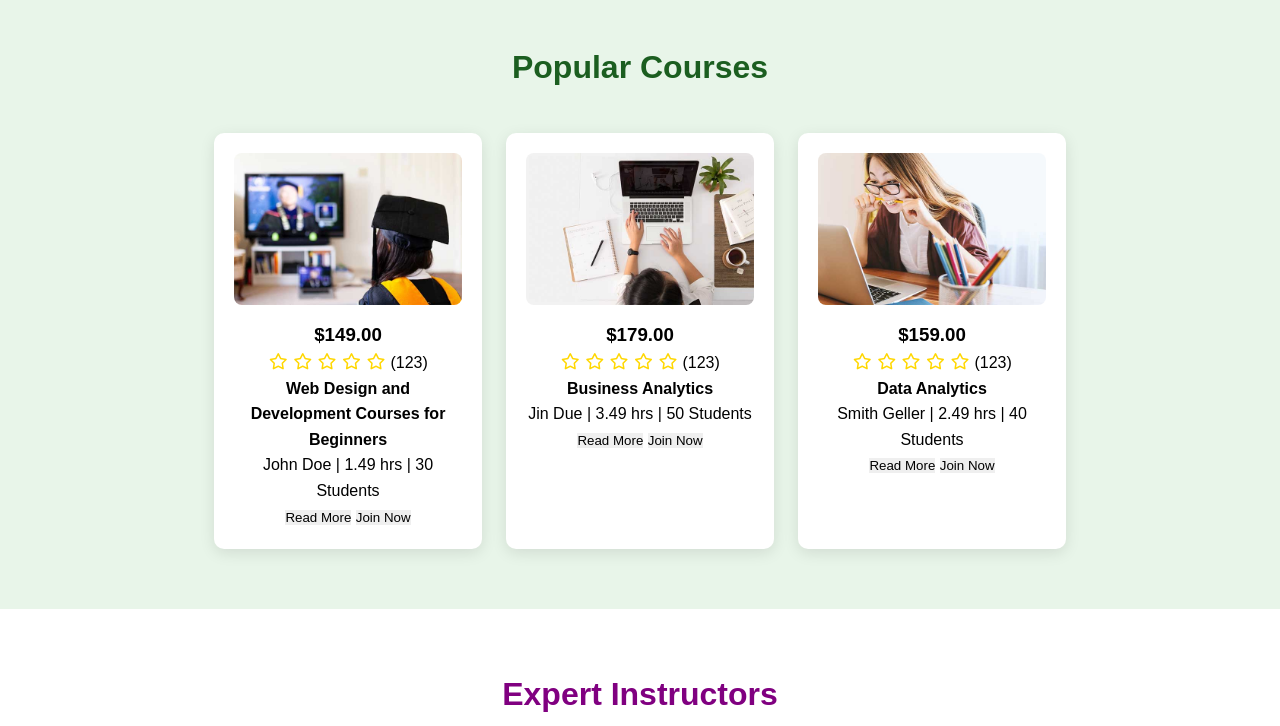
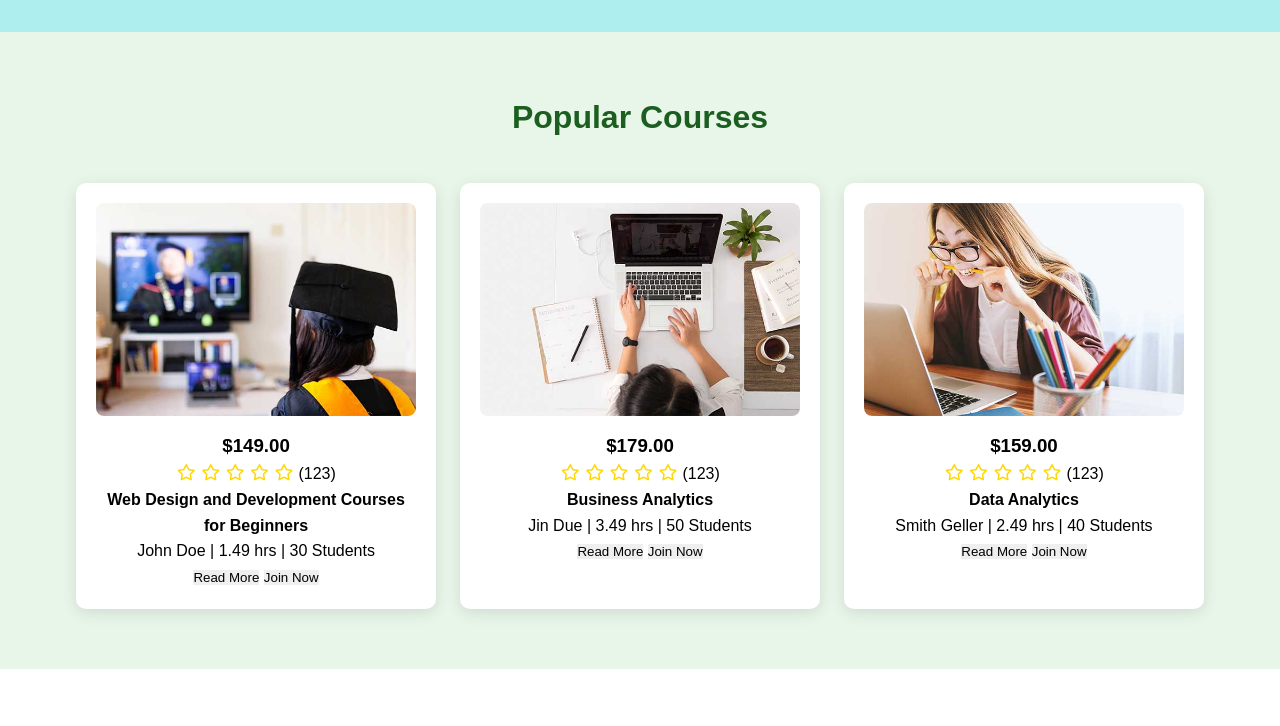
Before and after one commit to kurnekaranushka-eng/ui_project, a plain HTML site: page index.html in a window 1280 px wide. Shown: the part 2080-2806 px from the top of the page. Drawn offline with Linux system fonts and the light colour scheme.

Commit message:
Updated popular courses section

```diff
--- a/index.html
+++ b/index.html
@@ -118,7 +118,7 @@
 
     <section class="courses">
         <div class="courses-container">
-            <div clss="section-title">
+            <div class="section-title">
                 <h5>CATEGORIES</h5>
                 <h2>Courses Catergories</h2>
             </div>
--- a/style.css
+++ b/style.css
@@ -430,8 +430,70 @@ header {
   color: #00c1c7;
   font-size: 14px;
 }
+/* --------------------------
+   Popular Courses Section
+--------------------------- */
+#popular-courses {
+  padding: 60px 5%;
+  background: #e8f5e9;
+  text-align: center;
+}
 
-#popular-courses {
+#popular-courses h2 {
+  font-size: 32px;
+  color: #1b5e20;
+  margin-bottom: 40px;
+}
+
+#popular-courses .course-container {
+  display: flex;
+  flex-wrap: wrap;
+  justify-content: center;
+  gap: 24px;
+  align-items: stretch;
+}
+
+.course-card {
+  background: #fff;
+  border-radius: 10px;
+  padding: 20px;
+  box-shadow: 0 4px 15px rgba(0, 0, 0, 0.1);
+  transition: transform 0.3s ease, box-shadow 0.3s ease;
+  flex: 1 1 100%;
+  max-width: 100%;
+}
+
+.course-card img {
+  width: 100%;
+  border-radius: 8px;
+  margin-bottom: 15px;
+}
+
+.course-card:hover {
+  transform: translateY(-5px);
+  box-shadow: 0 6px 25px rgba(0, 0, 0, 0.2);
+}
+
+/* --------------------------
+   Responsive Design
+--------------------------- */
+
+/* ✅ Mobile (up to 767px): 1 card per row */
+@media (max-width: 767px) {
+  #popular-courses .course-container {
+    flex-direction: column;
+    align-items: center;
+  }
+
+  #popular-courses .course-card {
+    flex: 1 1 100%;
+    max-width: 90%;
+  }
+}
+
+
+
+/*#popular-courses {
   padding: 60px 5%;
   background: #e8f5e9;
   text-align: center;
@@ -472,7 +534,7 @@ header {
 .course-card:hover {
   transform: translateY(-5px);
   box-shadow: 0 6px 25px rgba(0,0,0,0.2);
-}
+}*/
 
 
 #instructors {
@@ -683,7 +745,7 @@ header {
     max-width: calc(50% - 20px);
   }
 
-  #popular-courses .course-card {
+ #popular-courses .course-card {
     flex: 1 1 calc(50% - 20px);
     max-width: calc(50% - 20px);
   }
@@ -696,10 +758,7 @@ header {
   .feature-box { width: 220px; }
 
 
-  #popular-courses .course-card {
-  flex: 1 1 calc(33.33% - 20px);
-  max-width: calc(33.33% - 20px);
-}
+
 
 }
 
@@ -725,9 +784,9 @@ header {
   .feature-box { width: 20%; }
 
 #popular-courses .course-card {
-  flex: 1 1 calc(25% - 20px);
-  max-width: calc(25% - 20px);
-}
+    flex: 1 1 calc(33.33% - 24px);
+    max-width: calc(33.33% - 24px);
+  }
 
 #popular-courses .courses-container {
   justify-content: space-between;
```
